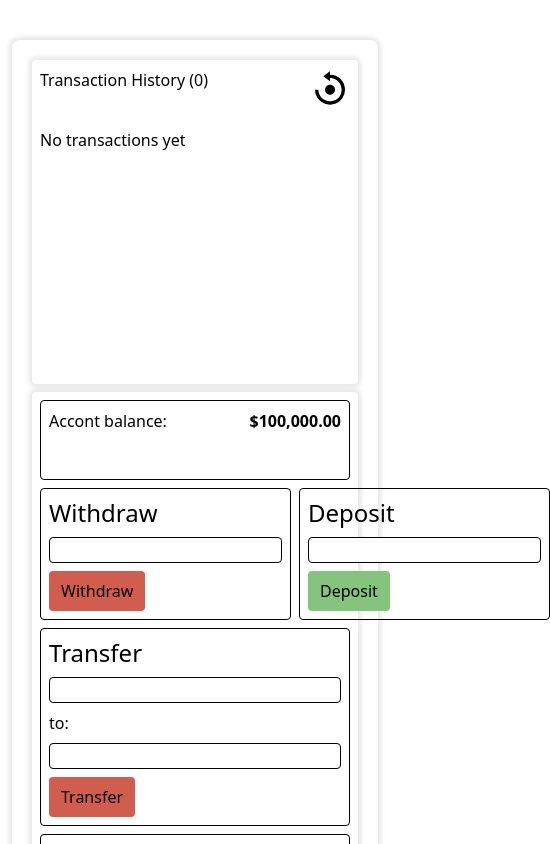
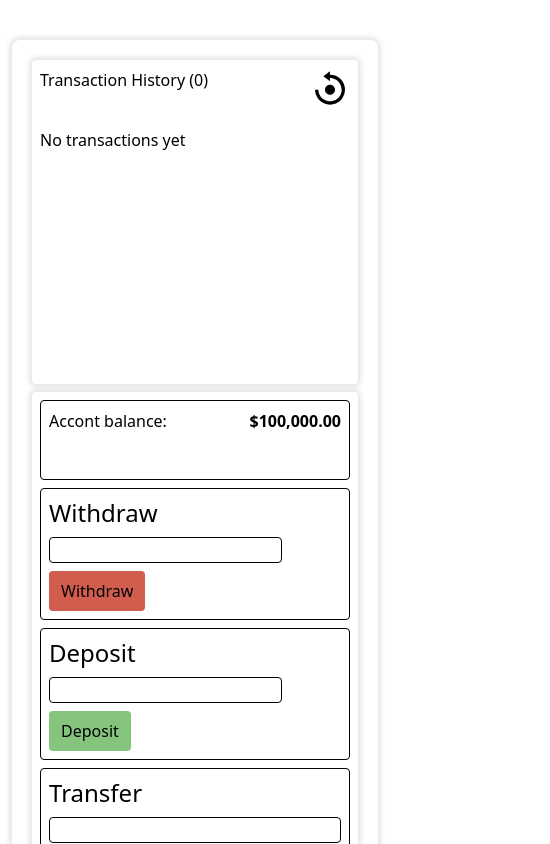
Before and after one commit to teajhaney/mini-bank-app, a React (Vite) app: page / in a window 390 px wide. Shown: the top 844 px of the page, 550 px wide, since content can reach past the window. Built offline with nearby package versions, Linux system fonts and the light colour scheme.

Commit message:
refactor: update layout for transaction components to improve responsiveness

```diff
--- a/src/App.jsx
+++ b/src/App.jsx
@@ -49,7 +49,7 @@ function App() {
               </h1>
             </div>
             {/* perform transactions */}
-            <div className="flex  gap-2 ">
+            <div className="flex flex-col md:flex-row lg:flex-col gap-2  ">
               <WithdrawCard />
               <DepositCard />
             </div>
```
